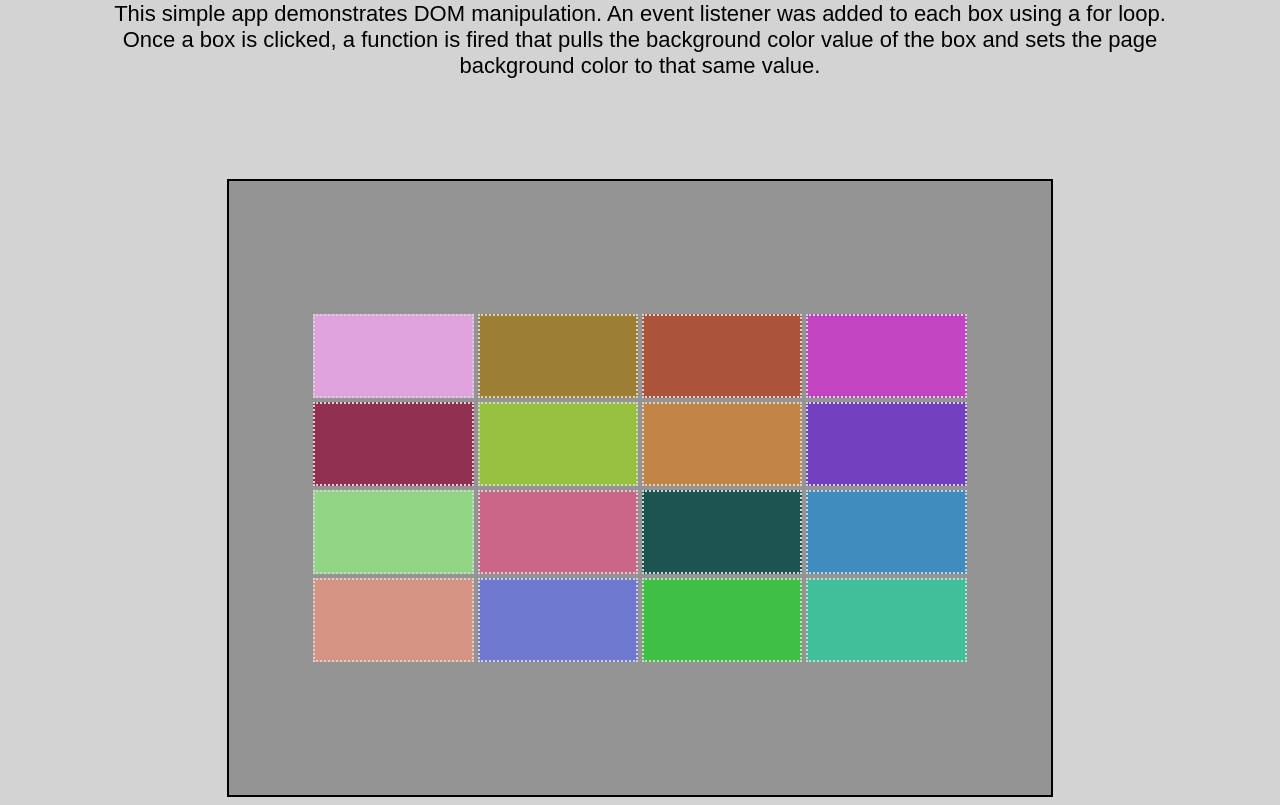
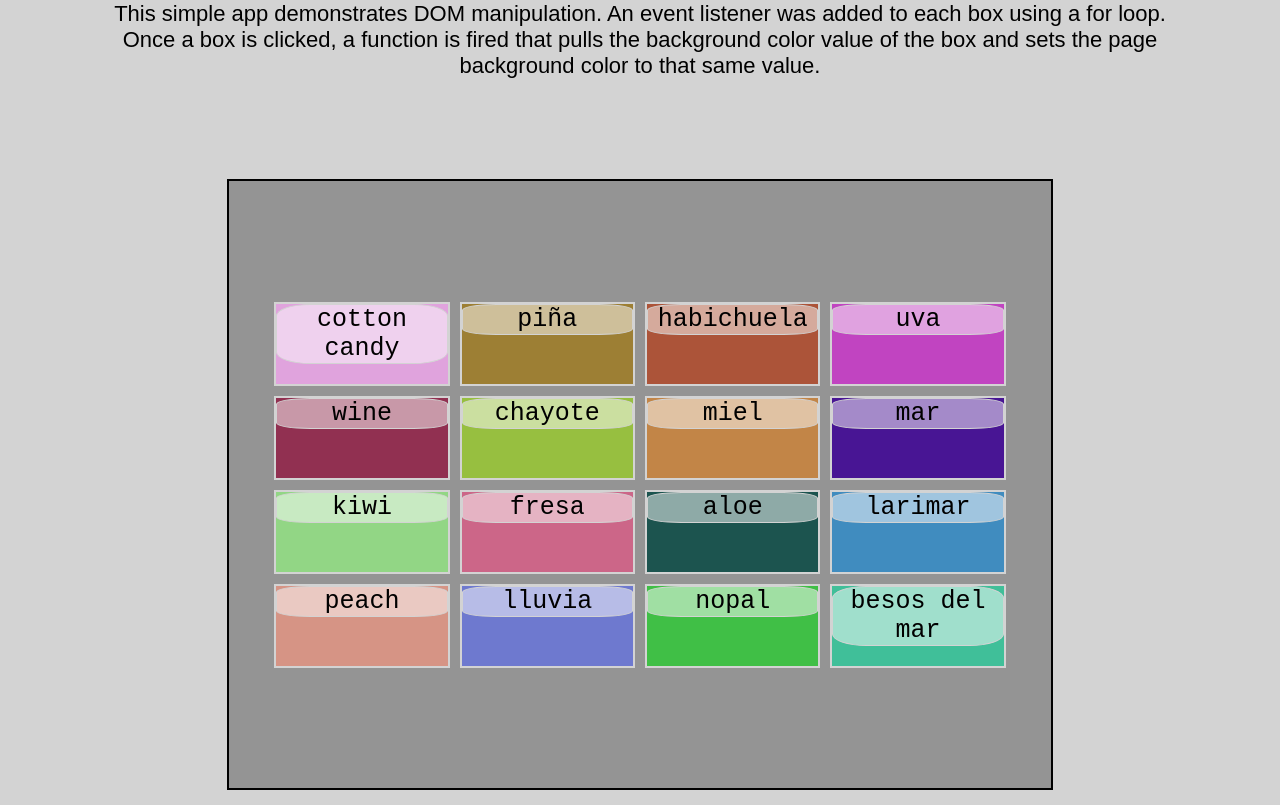
Before and after one commit to lpercivalDEV/color-selector, a plain HTML site: page index.html in a window 1280 px wide. Shown: the part 140-945 px from the top of the page. Drawn offline with Linux system fonts and the light colour scheme.

Commit message:
updated styling - working on accessibility features

```diff
--- a/index.html
+++ b/index.html
@@ -18,28 +18,63 @@
 
 
         <!-- css grid color blocks -->
-
+    <main>
             <div id="colors">
-                <div id="div1" class="box"></div>
-                <div id="div2" class="box"></div>
-                <div id="div3" class="box"></div>
-                <div id="div4" class="box"></div>
-                <div id="div5" class="box"></div>
-                <div id="div6" class="box"></div>
-                <div id="div7" class="box"></div>
-                <div id="div8" class="box"></div>
-                <div id="div9" class="box"></div>
-                <div id="div10" class="box"></div>
-                <div id="div11" class="box"></div>
-                <div id="div12" class="box"></div>
-                <div id="div13" class="box"></div>
-                <div id="div14" class="box"></div>
-                <div id="div15" class="box"></div>
-                <div id="div16" class="box"></div>
+                <div id="div1" class="box" role="button" tabindex="0">
+                    <span class="colorLabels">cotton candy</span>
+                </div>
+                <div id="div2" class="box">
+                    <span class="colorLabels">wine</span>
+                </div>
+                <div id="div3" class="box">
+                    <span class="colorLabels">kiwi</span>
+                </div>
+                <div id="div4" class="box">
+                    <span class="colorLabels">peach</span>
+                </div>
+                <div id="div5" class="box">
+                    <span class="colorLabels">lluvia</span>
+                </div>
+                <div id="div6" class="box">
+                    <span class="colorLabels">fresa</span>
+                </div>
+                <div id="div7" class="box">
+                    <span class="colorLabels">chayote</span>
+                </div>
+                <div id="div8" class="box">
+                    <span class="colorLabels">piña</span>
+                </div>
+                <div id="div9" class="box">
+                    <span class="colorLabels">habichuela</span>
+                </div>
+                <div id="div10" class="box">
+                    <span class="colorLabels">miel</span>
+                </div>
+                <div id="div11" class="box">
+                    <span class="colorLabels">aloe</span>
+                </div>
+                <div id="div12" class="box">
+                    <span class="colorLabels">nopal</span>
+                </div>
+                <div id="div13" class="box">
+                    <span class="colorLabels">besos del mar</span>
+                </div>
+                <div id="div14" class="box">
+                    <span class="colorLabels">larimar</span>
+                </div>
+                <div id="div15" class="box">
+                    <span class="colorLabels">mar</span>
+                </div>
+                <div id="div16" class="box">
+                    <span class="colorLabels">uva</span>
+                </div>
             </div>
+    </main>
 
 
-        <!-- <div class="selectionBlock">
+
+<!--
+        <div class="selectionBlock">
             <label for="">Name</label>
             <input type="text" name="name" id="firstName">
 
@@ -56,10 +91,10 @@
             </select>
             <button type="button" name="submit" id="submit">Submit</button>
         </div>
+    </div>
+
+     <h3 id="result"></h3>
     </div> -->
-
-     <!-- <h3 id="result"></h3>
-    </div>  -->
 
 
     <script type="text/javascript" src="main.js"></script>
--- a/main.js
+++ b/main.js
@@ -1,15 +1,16 @@
 
 // selection based on color grid
 let grid = document.getElementsByClassName('box');
+let text = document.getElementsByClassName('colorLabels');
 
 //adding event listener to each box in the grid
 for(var i = 0; i < grid.length; i++) {
     grid[i].addEventListener("click", function(){
-        console.log("dog");
         changeColor(event);
-
     });
-
+    text[i].addEventListener("click", function(){
+        event.stopPropagation();
+    });
 };
 
 //change color of background based on clicked box
@@ -22,12 +23,13 @@ function changeColor(event) {
 
 
 
-// selection based on pull down menu
+//Old version of app -> selection based on pull down menu
+//
 // let user = document.getElementById("firstName");
 // let choice = document.getElementById("background");
 // let printResult = document.getElementById("result");
-
-
+//
+//
 // document.getElementById('background').onchange = function(){
 //     body.style.backgroundColor = background.value;
 //     switch (choice.value) {
--- a/style.css
+++ b/style.css
@@ -3,6 +3,7 @@ body{
     font-style: normal;
     font-family: sans-serif;
     font-size: 22px;
+    text-align: center;
 }
 
 
@@ -37,121 +38,149 @@ margin-top: 100px;
 background-color: rgba(0,0,0,0.3);
 
 display: grid;
-grid-template-columns: 0.5fr 1fr 1fr 1fr 1fr 0.5fr;
-grid-template-rows: 1fr 0.5fr 1fr 1fr 1fr 1fr 0.5fr 1fr;
-grid-column-gap: 3.8px;
-grid-row-gap: 3.8px;
+grid-template-columns: 0.2fr 1fr 1fr 1fr 1fr 0.2fr;
+grid-template-rows: 1fr 0.2fr 1fr 1fr 1fr 1fr 0.2fr 1fr;
+grid-column-gap: 10px;
+grid-row-gap: 10px;
 }
+
+.colorLabels{
+    color: black;
+    font-size: 25px;
+    font-family: monospace;
+    display: flex;
+    justify-content: center;
+    border: 1px solid lightgray;
+    border-radius: 20%;
+    background-color: rgba(255, 255, 255, 0.5);
+}
+
 
 #div1 {
             grid-area: 3 / 2 / 4 / 3;
-        border: 2px dotted lightgray;
+            border: 2px solid lightgray;
             height: 80px;
             background:  #E0A3DD;
+
             }
 
 #div2 {
             grid-area: 4 / 2 / 5 / 3;
-                border: 2px dotted lightgray;
+            border: 2px solid lightgray;
             height: 80px;
             background-color:  #913051;
+
             }
 
-#div3     {
+#div3 {
             grid-area: 5 / 2 / 6 / 3;
-                border: 2px dotted lightgray;
+            border: 2px solid lightgray;
             height: 80px;
             background-color:  #92D685;
+
             }
 
 #div4 {
             grid-area: 6 / 2 / 7 / 3;
-                border: 2px dotted lightgray;
+            border: 2px solid lightgray;
             height: 80px;
             background-color: #D69485;
+
             }
 
 #div5 {
             grid-area: 6 / 3 / 7 / 4;
-                border: 2px dotted lightgray;
+            border: 2px solid lightgray;
             height: 80px;
             background-color:  #6E79CF;
+
             }
 
 #div6 {
             grid-area: 5 / 3 / 6 / 4;
-                border: 2px dotted lightgray;
+            border: 2px solid lightgray;
             height: 80px;
             background-color:  #CC6688 ;
+
             }
 
 #div7 {
             grid-area: 4 / 3 / 5 / 4;
-                border: 2px dotted lightgray;
+            border: 2px solid lightgray;
             height: 80px;
             background-color: #97BF40;
+
             }
 
 #div8 {
              grid-area: 3 / 3 / 4 / 4;
-                border: 2px dotted lightgray;
+            border: 2px solid lightgray;
             height: 80px;
             background-color: #9D7F34;
+
             }
 
 
 #div9 {
             grid-area: 3 / 4 / 4 / 5;
-                border: 2px dotted lightgray;
+            border: 2px solid lightgray;
             height: 80px;
             background-color: #AC5439;
+
             }
 
 #div10 {
             grid-area: 4 / 4 / 5 / 5;
-                border: 2px dotted lightgray;
+            border: 2px solid lightgray;
             height: 80px;
             background-color:  #C28547;
+
             }
 
 #div11 {
             grid-area: 5 / 4 / 6 / 5;
-                border: 2px dotted lightgray;
+            border: 2px solid lightgray;
             height: 80px;
             background-color:  #1C544F;
+
             }
 
-#div12     {
+#div12 {
             grid-area: 6 / 4 / 7 / 5;
-                border: 2px dotted lightgray;
+            border: 2px solid lightgray;
             height: 80px;
             background-color:  #40BF46;
+
             }
 
 #div13 {
             grid-area: 6 / 5 / 7 / 6;
-                border: 2px dotted lightgray;
+            border: 2px solid lightgray;
             height: 80px;
             background-color: #40BF99;
+
             }
 
 #div14 {
                 grid-area: 5 / 5 / 6 / 6;
-                border: 2px dotted lightgray;
+                border: 2px solid lightgray;
                 height: 80px;
                 background-color: #408CBF;
+
             }
 
 #div15 {
             grid-area: 4 / 5 / 5 / 6;
-            border: 2px dotted lightgray;
+            border: 2px solid lightgray;
             height: 80px;
-            background-color: #7340BF;
+            background-color: #481594;
+
             }
 
 #div16 {
             grid-area: 3 / 5 / 4 / 6;
-                border: 2px dotted lightgray;
+            border: 2px solid lightgray;
             height: 80px;
             background-color:  #C144C1;
+
             }
```
Lines whose indentation alone changed are shown as unchanged.
